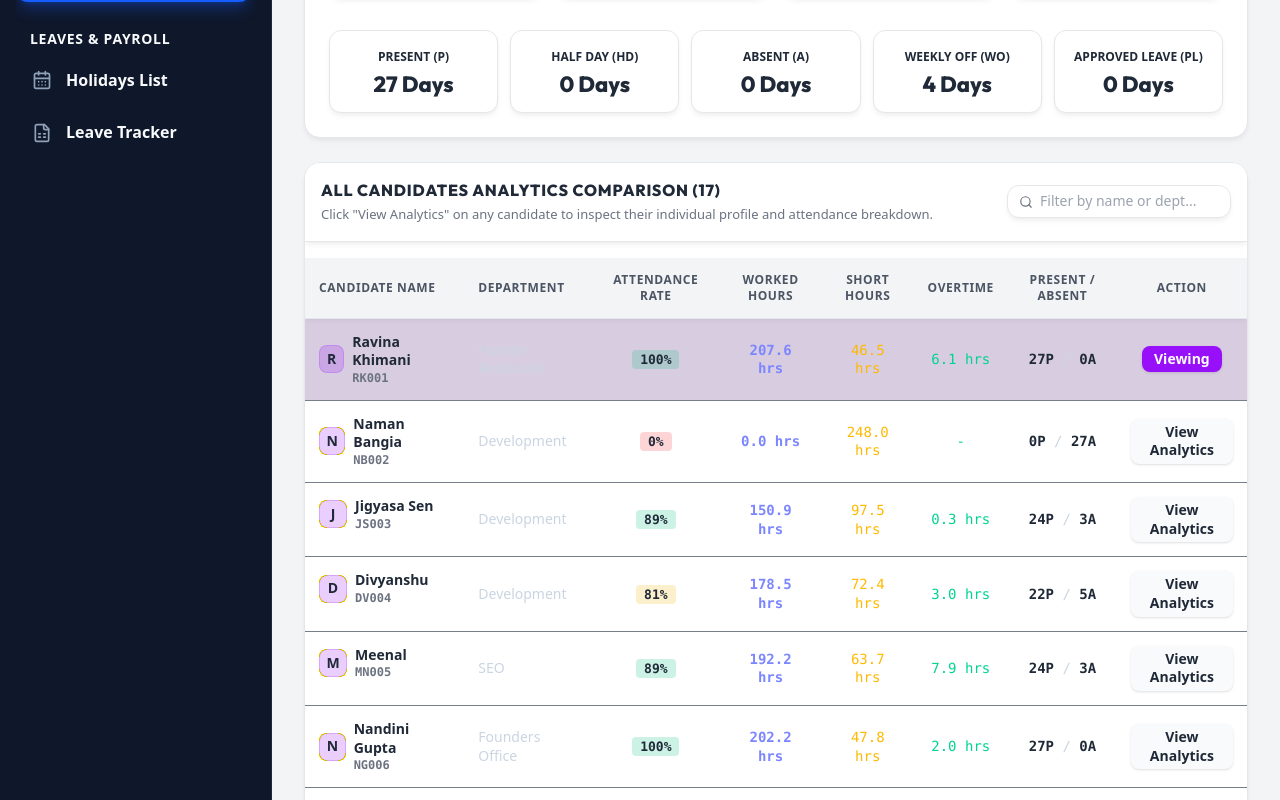
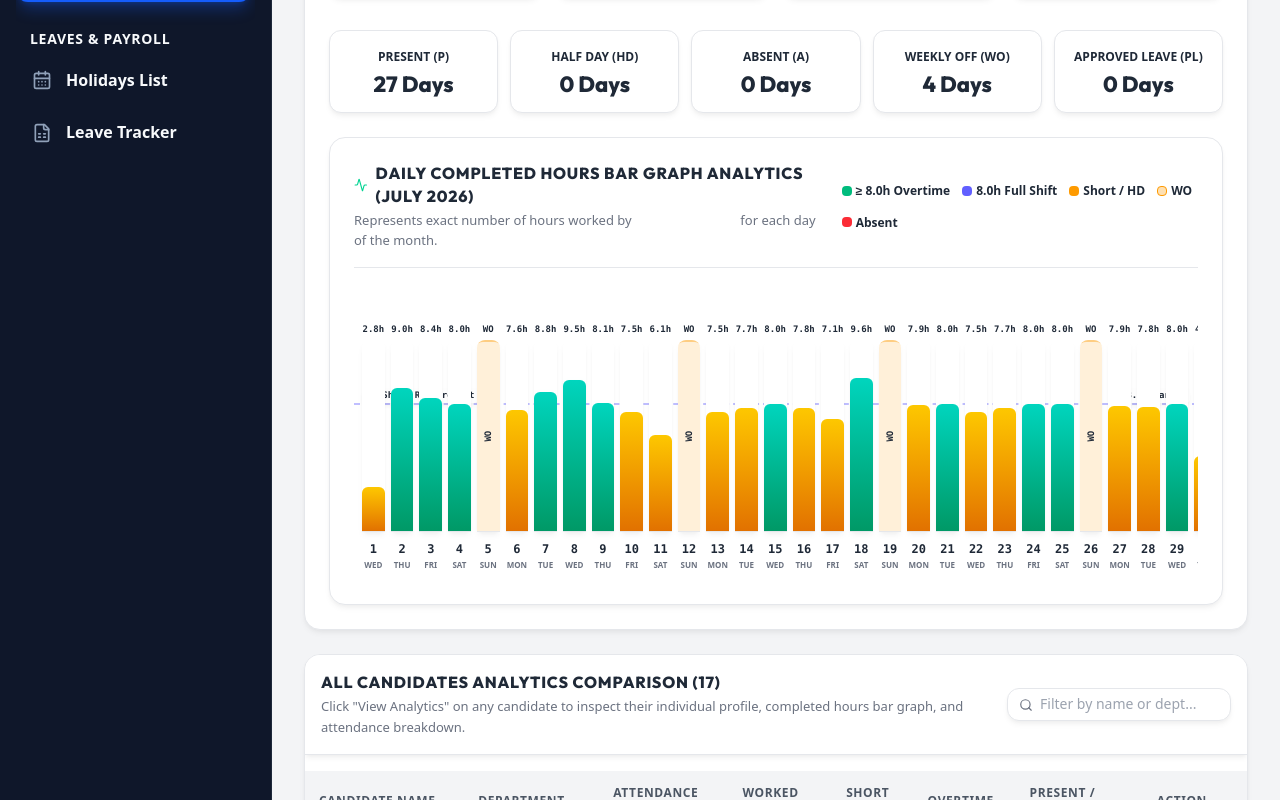
Before and after one commit to harsh12356-44/hrm-pilot-web-app, a Next.js app: page /admin/attendance-analytics in a window 1280 px wide. Shown: the part 620-1420 px from the top of the page. Built offline with nearby package versions, Linux system fonts and the light colour scheme.

Commit message:
Implement Daily Completed Hours Bar Graph Analytics for individual candidates across days 1..31

```diff
--- a/src/app/admin/attendance-analytics/page.tsx
+++ b/src/app/admin/attendance-analytics/page.tsx
@@ -3,7 +3,7 @@
 import React, { useState, useEffect } from 'react';
 import Navbar from '@/components/Navbar';
 import Sidebar from '@/components/Sidebar';
-import { BarChart3, TrendingUp, Users, Calendar, Clock, AlertTriangle, CheckCircle2, User, Search, Award } from 'lucide-react';
+import { BarChart3, TrendingUp, Users, Calendar, Clock, AlertTriangle, CheckCircle2, User, Search, Award, Activity } from 'lucide-react';
 import { AttendanceLog, Employee } from '@/lib/types';
 
 const MONTHS = [
@@ -24,10 +24,11 @@ const MONTHS = [
 const YEARS = ['2024', '2025', '2026', '2027'];
 
 export default function AttendanceAnalyticsPage() {
-  const [selectedMonth, setSelectedMonth] = useState('7'); // July
+  const [selectedMonth, setSelectedMonth] = useState('7'); // July default
   const [selectedYear, setSelectedYear] = useState('2026');
   const [selectedEmployeeId, setSelectedEmployeeId] = useState<string>('emp-1'); // Default to Ravina Khimani
   const [searchEmp, setSearchEmp] = useState('');
+  const [hoveredDay, setHoveredDay] = useState<any>(null);
 
   const [logs, setLogs] = useState<AttendanceLog[]>([]);
   const [employees, setEmployees] = useState<Employee[]>([]);
@@ -66,8 +67,11 @@ export default function AttendanceAnalyticsPage() {
 
   const selectedEmployee = employees.find(e => e.id === selectedEmployeeId || e.employeeId === selectedEmployeeId) || employees[0];
 
-  // Individual Candidate Logs for the selected month
+  // Individual Candidate Logs for selected month
   const candidateLogs = selectedEmployee ? logs.filter(l => l.employeeId === selectedEmployee.id) : [];
+
+  const totalDaysInMonth = new Date(Number(selectedYear), Number(selectedMonth), 0).getDate();
+  const daysArray = Array.from({ length: totalDaysInMonth }, (_, i) => i + 1);
 
   const candidateTotalWorkedMins = candidateLogs.reduce((sum, l) => sum + (l.workedMinutes || 0), 0);
   const candidateTotalShortMins = candidateLogs.reduce((sum, l) => sum + (l.shortMinutes || 0), 0);
@@ -82,9 +86,13 @@ export default function AttendanceAnalyticsPage() {
   const candidateTotalWorkingDays = Math.max(1, candidatePresentDays + candidateHalfDays + candidateAbsentDays + candidateLeaves);
   const candidateAttendanceRate = Math.round(((candidatePresentDays + candidateHalfDays * 0.5) / candidateTotalWorkingDays) * 100) || 0;
 
-  // Filter employees list for table/dropdown search
+  // Map logs by date string
+  const logsByDate: { [date: string]: AttendanceLog } = {};
+  candidateLogs.forEach(l => {
+    logsByDate[l.date] = l;
+  });
+
   const filteredEmployees = employees.filter(e => e.name.toLowerCase().includes(searchEmp.toLowerCase()) || e.department.toLowerCase().includes(searchEmp.toLowerCase()));
-
   const monthName = MONTHS.find(m => m.value === selectedMonth)?.name;
 
   return (
@@ -101,7 +109,7 @@ export default function AttendanceAnalyticsPage() {
                 <span>Individual Candidate Attendance Analytics</span>
               </h1>
               <p className="text-xs text-slate-400 mt-1">
-                Detailed individual attendance performance metrics, worked hours, short hour deficits, and monthly attendance timeline for candidates.
+                Visual daily completed hours bar graph analytics, attendance scores, and individual candidate metrics.
               </p>
             </div>
 
@@ -180,7 +188,6 @@ export default function AttendanceAnalyticsPage() {
 
               {/* Individual Metrics Grid */}
               <div className="grid grid-cols-1 sm:grid-cols-2 lg:grid-cols-4 gap-4">
-                {/* Attendance Rate Gauge Card */}
                 <div className="p-4 rounded-xl bg-slate-950/60 border border-slate-800 space-y-2">
                   <div className="flex items-center justify-between text-slate-400">
                     <span className="text-[11px] font-bold uppercase tracking-wider">Attendance Rate</span>
@@ -193,7 +200,6 @@ export default function AttendanceAnalyticsPage() {
                   <p className="text-[10px] text-slate-500">{candidatePresentDays} Present / {candidateTotalWorkingDays} Working Days</p>
                 </div>
 
-                {/* Total Worked Hours */}
                 <div className="p-4 rounded-xl bg-slate-950/60 border border-slate-800 space-y-2">
                   <div className="flex items-center justify-between text-slate-400">
                     <span className="text-[11px] font-bold uppercase tracking-wider">Total Worked Hours</span>
@@ -203,7 +209,6 @@ export default function AttendanceAnalyticsPage() {
                   <p className="text-[10px] text-slate-500">Cumulative shift completed</p>
                 </div>
 
-                {/* Total Short Hours */}
                 <div className="p-4 rounded-xl bg-slate-950/60 border border-slate-800 space-y-2">
                   <div className="flex items-center justify-between text-slate-400">
                     <span className="text-[11px] font-bold uppercase tracking-wider text-amber-400">Short Hours Deficit</span>
@@ -213,7 +218,6 @@ export default function AttendanceAnalyticsPage() {
                   <p className="text-[10px] text-slate-500">Under 480 mins shift requirement</p>
                 </div>
 
-                {/* Overtime Extra Hours */}
                 <div className="p-4 rounded-xl bg-slate-950/60 border border-slate-800 space-y-2">
                   <div className="flex items-center justify-between text-slate-400">
                     <span className="text-[11px] font-bold uppercase tracking-wider text-emerald-400">Overtime Extra Hours</span>
@@ -247,6 +251,145 @@ export default function AttendanceAnalyticsPage() {
                   <p className="text-xl font-extrabold text-purple-400 font-heading">{candidateLeaves} Days</p>
                 </div>
               </div>
+
+              {/* DAILY COMPLETED HOURS BAR GRAPH ANALYTICS */}
+              <div className="p-6 rounded-2xl bg-slate-950 border border-slate-800 space-y-6">
+                <div className="flex flex-col sm:flex-row sm:items-center justify-between gap-4 border-b border-slate-800/80 pb-4">
+                  <div>
+                    <h3 className="text-sm font-extrabold text-white uppercase tracking-wider font-heading flex items-center space-x-2">
+                      <Activity className="w-4 h-4 text-emerald-400" />
+                      <span>Daily Completed Hours Bar Graph Analytics ({monthName} {selectedYear})</span>
+                    </h3>
+                    <p className="text-[11px] text-slate-400 mt-0.5">
+                      Represents exact number of hours worked by <strong className="text-white">{selectedEmployee.name}</strong> for each day of the month.
+                    </p>
+                  </div>
+
+                  {/* Chart Legend */}
+                  <div className="flex flex-wrap items-center gap-3 text-[10px] font-bold">
+                    <span className="flex items-center space-x-1 text-emerald-400">
+                      <span className="w-2.5 h-2.5 rounded-sm bg-emerald-500"></span>
+                      <span>≥ 8.0h Overtime</span>
+                    </span>
+                    <span className="flex items-center space-x-1 text-indigo-400">
+                      <span className="w-2.5 h-2.5 rounded-sm bg-indigo-500"></span>
+                      <span>8.0h Full Shift</span>
+                    </span>
+                    <span className="flex items-center space-x-1 text-amber-400">
+                      <span className="w-2.5 h-2.5 rounded-sm bg-amber-500"></span>
+                      <span>Short / HD</span>
+                    </span>
+                    <span className="flex items-center space-x-1 text-amber-300">
+                      <span className="w-2.5 h-2.5 rounded-sm bg-amber-500/30 border border-amber-500"></span>
+                      <span>WO</span>
+                    </span>
+                    <span className="flex items-center space-x-1 text-red-400">
+                      <span className="w-2.5 h-2.5 rounded-sm bg-red-500"></span>
+                      <span>Absent</span>
+                    </span>
+                  </div>
+                </div>
+
+                {/* Interactive Bar Chart Visualization Container */}
+                <div className="relative pt-6 pb-2 overflow-x-auto">
+                  {/* 8-Hour Target Shift Baseline */}
+                  <div className="absolute left-0 right-0 top-[33.33%] border-b-2 border-dashed border-indigo-500/40 z-0 flex items-center justify-between px-2">
+                    <span className="text-[9px] font-mono font-bold text-indigo-400 bg-slate-950 px-1 rounded">8h Shift Requirement</span>
+                    <span className="text-[9px] font-mono font-bold text-indigo-400 bg-slate-950 px-1 rounded">8.0h Target</span>
+                  </div>
+
+                  {/* Bar Columns Container */}
+                  <div className="flex items-end space-x-1.5 h-64 min-w-[900px] px-2 relative z-10">
+                    {daysArray.map(dayNum => {
+                      const padDay = String(dayNum).padStart(2, '0');
+                      const padMonth = String(selectedMonth).padStart(2, '0');
+                      const dateStr = `${selectedYear}-${padMonth}-${padDay}`;
+                      const log = logsByDate[dateStr];
+
+                      const dateObj = new Date(dateStr);
+                      const isSunday = dateObj.getDay() === 0;
+                      const weekdayStr = dateObj.toLocaleDateString('en-US', { weekday: 'short' });
+
+                      const workedMins = log ? log.workedMinutes || 0 : 0;
+                      const hours = workedMins / 60;
+                      const maxHoursScale = 12; // 12 hours max scale
+                      const heightPercent = Math.min(100, Math.max(6, (hours / maxHoursScale) * 100));
+
+                      const isWeeklyOff = (log && (log.attendanceCode === 'WO-I' || log.attendanceCode === 'WO')) || (isSunday && (!log || log.attendanceCode === 'WO-I' || log.attendanceCode === 'WO'));
+                      const isAbsent = log && log.attendanceCode === 'A';
+                      const isHalfDay = log && log.attendanceCode === 'HD';
+
+                      return (
+                        <div
+                          key={dayNum}
+                          className="flex-1 flex flex-col items-center group relative cursor-pointer"
+                          onMouseEnter={() => setHoveredDay({ dayNum, dateStr, weekdayStr, log, hours })}
+                          onMouseLeave={() => setHoveredDay(null)}
+                        >
+                          {/* Value above bar */}
+                          <span className="text-[9px] font-mono font-bold text-slate-300 mb-1">
+                            {isWeeklyOff ? 'WO' : isAbsent ? 'A' : isHalfDay ? '4h' : hours > 0 ? `${hours.toFixed(1)}h` : '-'}
+                          </span>
+
+                          {/* Dynamic Bar */}
+                          <div className="w-full bg-slate-900 rounded-t-lg overflow-hidden flex items-end h-48 relative border-b border-slate-800">
+                            {isWeeklyOff ? (
+                              <div className="w-full h-full bg-amber-500/15 border-t-2 border-amber-500/40 rounded-t-md flex items-center justify-center">
+                                <span className="text-[9px] font-extrabold text-amber-300 font-mono rotate-[-90deg]">WO</span>
+                              </div>
+                            ) : isAbsent ? (
+                              <div className="w-full h-3 bg-red-500/40 border-t-2 border-red-500 rounded-t-md"></div>
+                            ) : (
+                              <div
+                                style={{ height: `${heightPercent}%` }}
+                                className={`w-full transition-all duration-300 rounded-t-md ${
+                                  hours >= 8
+                                    ? 'bg-gradient-to-t from-emerald-600 to-teal-400 shadow-md shadow-emerald-500/20 group-hover:from-emerald-500 group-hover:to-teal-300'
+                                    : hours > 0
+                                    ? 'bg-gradient-to-t from-amber-600 to-yellow-400 group-hover:from-amber-500 group-hover:to-yellow-300'
+                                    : 'bg-slate-800'
+                                }`}
+                              ></div>
+                            )}
+                          </div>
+
+                          {/* Day Number and Weekday Label */}
+                          <div className="mt-2 text-center">
+                            <span className={`block text-[10px] font-black font-mono ${isSunday ? 'text-amber-400' : 'text-slate-300'}`}>
+                              {dayNum}
+                            </span>
+                            <span className="block text-[8px] font-semibold text-slate-500 uppercase">
+                              {weekdayStr}
+                            </span>
+                          </div>
+
+                          {/* Hover Tooltip Popup */}
+                          {hoveredDay && hoveredDay.dayNum === dayNum && (
+                            <div className="absolute bottom-20 z-50 bg-slate-900 border border-purple-500/40 rounded-xl p-3 shadow-2xl text-left min-w-[170px] pointer-events-none animate-fadeIn">
+                              <p className="text-[11px] font-bold text-white font-heading">{dateStr} ({weekdayStr})</p>
+                              <p className="text-[10px] text-purple-300 font-semibold">{selectedEmployee.name}</p>
+                              <div className="border-t border-slate-800 my-1.5"></div>
+                              {isWeeklyOff ? (
+                                <span className="text-xs font-bold text-amber-300">Weekly Off (Sunday)</span>
+                              ) : isAbsent ? (
+                                <span className="text-xs font-bold text-red-400">Absent (0 Mins)</span>
+                              ) : (
+                                <div className="space-y-0.5 text-[10px] font-mono">
+                                  <p className="text-slate-300">Check In: <strong className="text-white">{log?.checkIn || '--:--'}</strong></p>
+                                  <p className="text-slate-300">Check Out: <strong className="text-white">{log?.checkOut || '--:--'}</strong></p>
+                                  <p className="text-emerald-400 font-bold">Worked: {hours.toFixed(1)} hrs ({workedMins} mins)</p>
+                                  {log && log.extraMinutes > 0 && <p className="text-emerald-300">Overtime: +{log.extraMinutes} mins</p>}
+                                  {log && log.shortMinutes > 0 && <p className="text-amber-400">Shortage: -{log.shortMinutes} mins</p>}
+                                </div>
+                              )}
+                            </div>
+                          )}
+                        </div>
+                      );
+                    })}
+                  </div>
+                </div>
+              </div>
             </div>
           )}
 
@@ -257,7 +400,7 @@ export default function AttendanceAnalyticsPage() {
                 <h3 className="text-sm font-extrabold text-white uppercase tracking-wider font-heading">
                   All Candidates Analytics Comparison ({filteredEmployees.length})
                 </h3>
-                <p className="text-[11px] text-slate-400 mt-0.5">Click "View Analytics" on any candidate to inspect their individual profile and attendance breakdown.</p>
+                <p className="text-[11px] text-slate-400 mt-0.5">Click "View Analytics" on any candidate to inspect their individual profile, completed hours bar graph, and attendance breakdown.</p>
               </div>
 
               <div className="relative">
```
